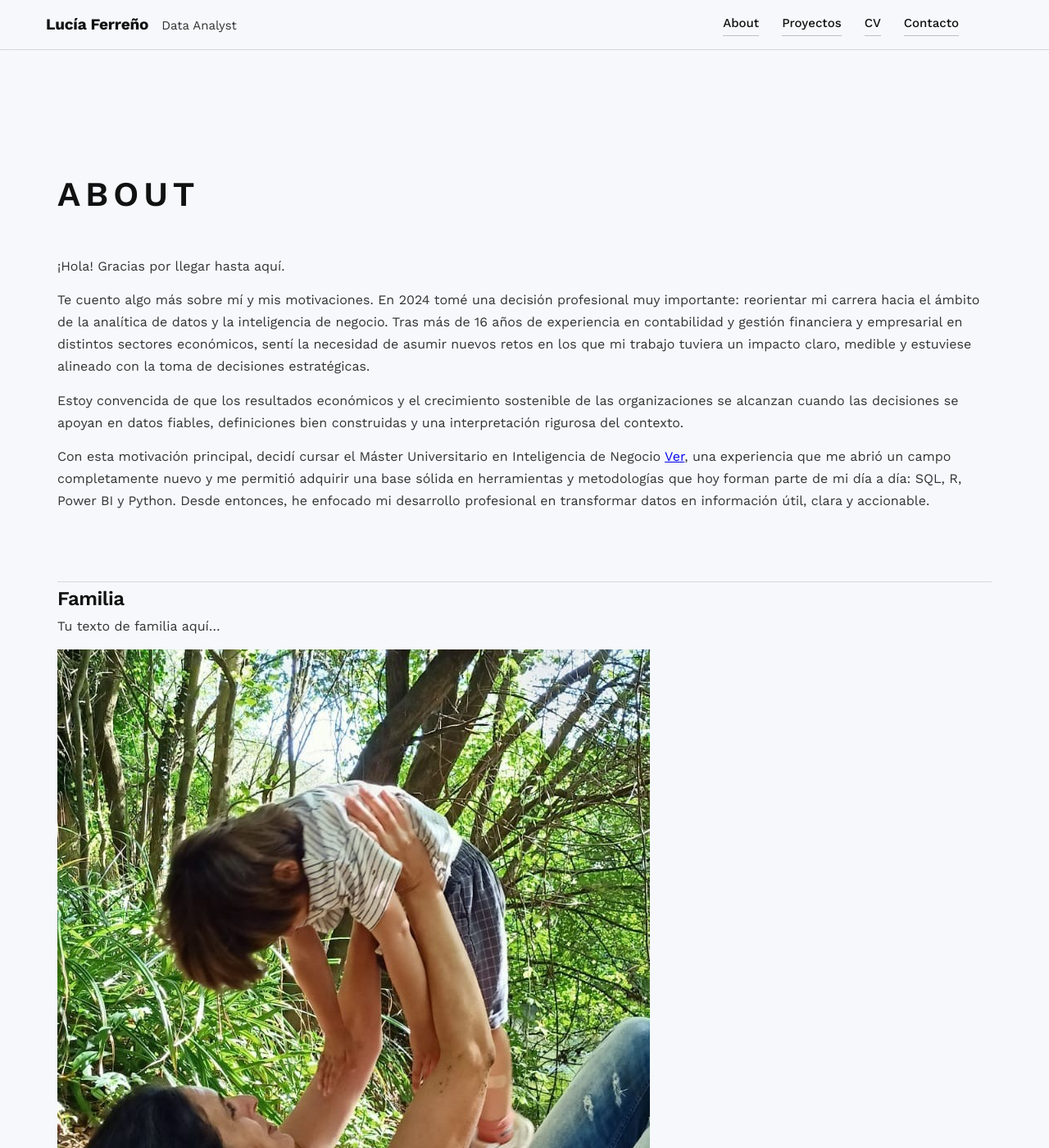
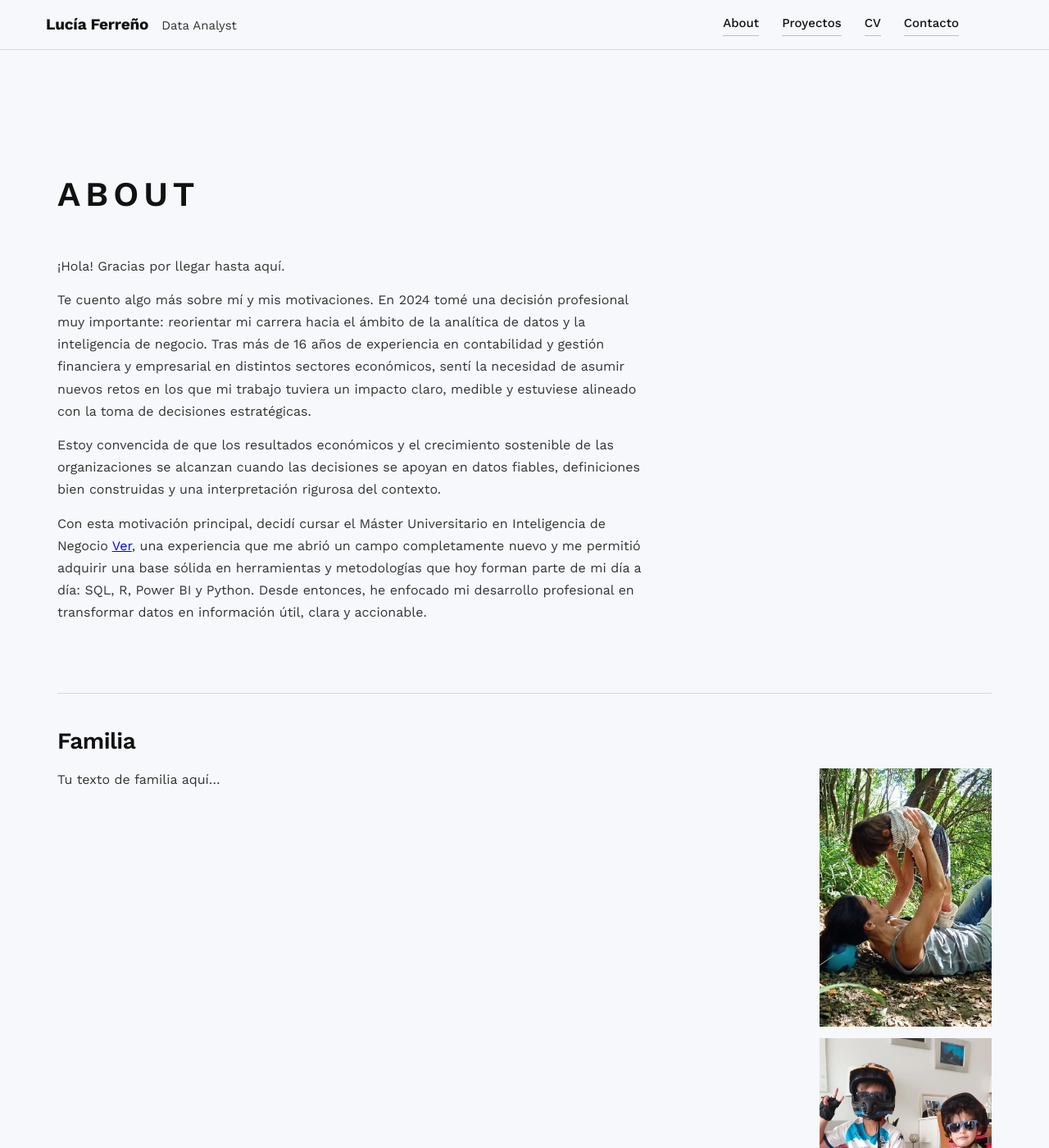
Before and after one commit to lucia-ferreno-pico/Portfolio, a Jekyll site: the page built from about.md, in a window 1280 px wide and 1400 px high. Shown: the whole window at 82% size. Built offline with Jekyll 4.4.1, drawn with Linux system fonts in a browser that asks for light colours.

Commit message:
Update main.css

```diff
--- a/assets/css/main.css
+++ b/assets/css/main.css
@@ -1296,3 +1296,79 @@ projects-page .projects-title{
     grid-template-columns: 1fr;
   }
 }
+/* =========================
+   ABOUT - layout editorial (2 columnas)
+   ========================= */
+
+.about-page{
+  padding-top: 70px;
+}
+
+.about-page .section-title{
+  margin-bottom: 38px;
+}
+
+.about-page .section-title h2{
+  font-size: 42px;
+  margin: 0;
+}
+
+.about-page p{
+  max-width: 72ch;
+  line-height: 1.7;
+}
+
+/* Bloques personales */
+.about-page .personal-block{
+  margin-top: 34px;
+}
+
+.about-page .personal-block h2{
+  font-size: 28px;
+  margin: 0 0 10px 0;
+}
+
+/* 2 columnas: texto + fotos */
+.about-page .personal-grid{
+  display: grid;
+  grid-template-columns: minmax(0, 1fr) auto; /* texto flexible, fotos al ancho justo */
+  column-gap: 56px;                           /* “aire” entre columnas */
+  align-items: start;
+}
+
+/* Columna de fotos: 2 imágenes en columna (como bloque editorial) */
+.about-page .personal-photos{
+  display: grid;
+  row-gap: 14px;
+  justify-items: end; /* las pega a la derecha (sensación editorial) */
+}
+
+/* Regla base de imagen */
+.about-page .personal-photos img{
+  display: block;
+  border-radius: 0;     /* esquinas cuadradas */
+  object-fit: cover;    /* recorte limpio */
+}
+
+/* Familia: vertical 2:3, tamaño parecido al de Dalya */
+.about-page .family-photos img{
+  width: 210px;
+  height: 315px;        /* 210 * (3/2) = 315 */
+}
+
+/* Hobby: horizontal 3:2 (más “apaisado”) */
+.about-page .hobby-photos img{
+  width: 280px;
+  height: 187px;        /* 280 * (2/3) ≈ 186.7 */
+}
+
+/* Responsive: en móvil apila y centra */
+@media (max-width: 900px){
+  .about-page .personal-grid{
+    grid-template-columns: 1fr;
+    row-gap: 16px;
+  }
+  .about-page .personal-photos{
+    justify-items: start; /* fotos alineadas con el texto */
+  }
+}
```
